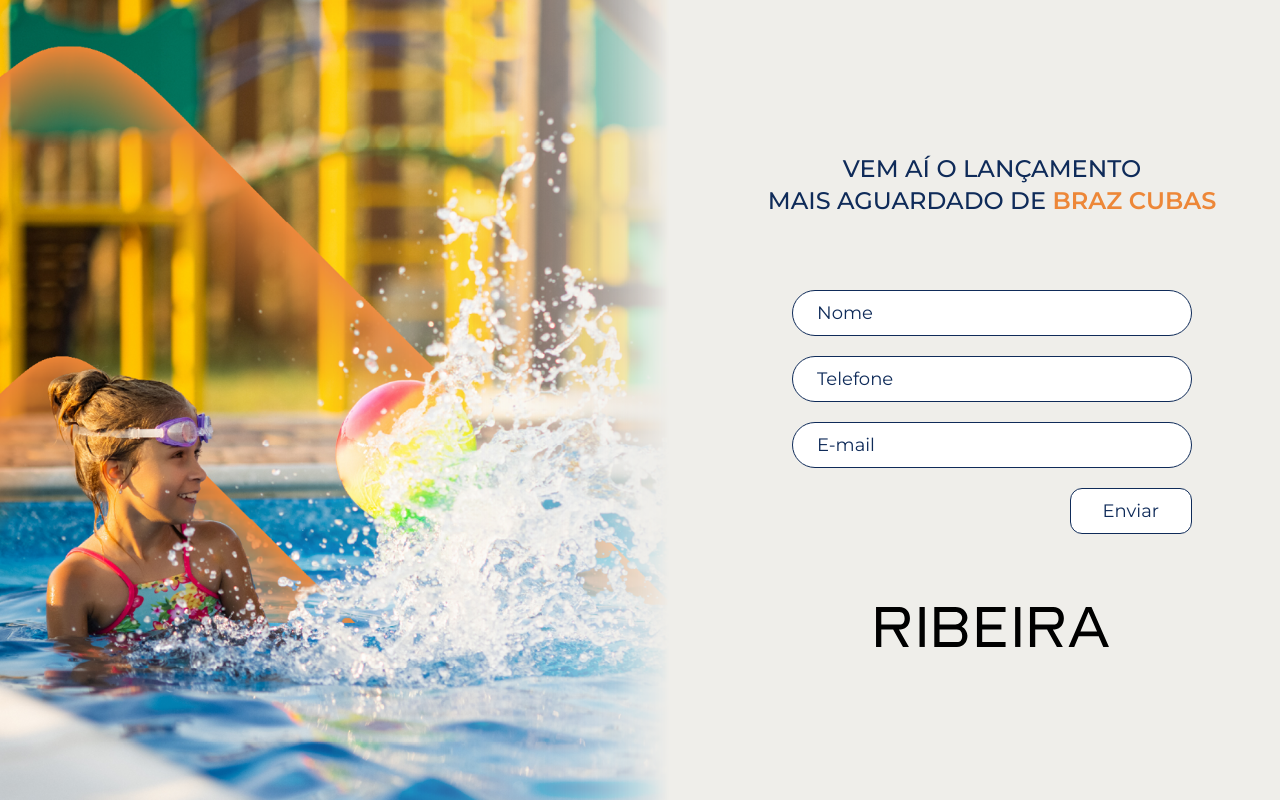
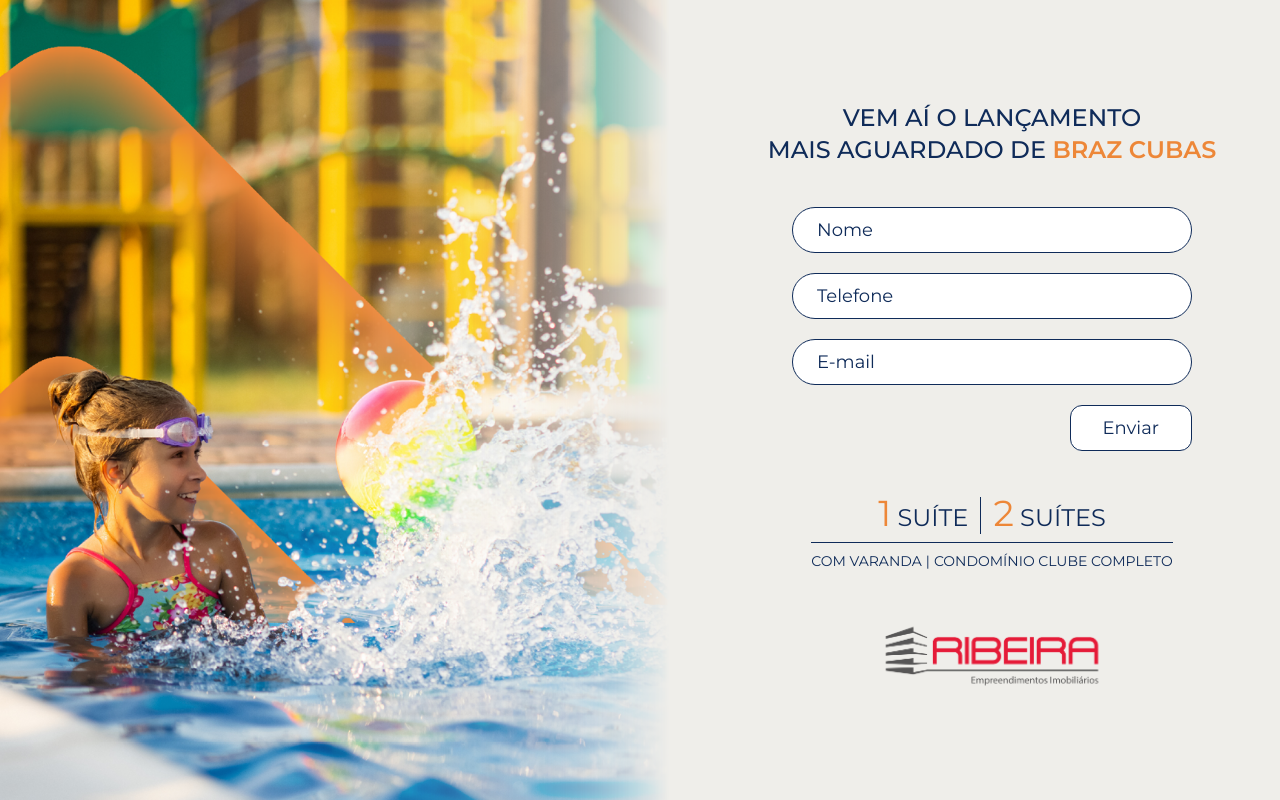
Before and after one commit to pachecomateus/ribeira, a Next.js app: page / in a window 1280 px wide. Built offline with nearby package versions, Linux system fonts and the light colour scheme.

Commit message:
fix: old logo and add product specs

```diff
--- a/src/app/obrigado/page.tsx
+++ b/src/app/obrigado/page.tsx
@@ -6,7 +6,7 @@ export default function Obrigado() {
     <section className="bg-[#efeeea] flex flex-col lg:flex-row items-center justify-center min-h-screen font-[family-name:var(--font-montserrat)]">
       <div className="relative lg:w-[55%] h-[100svh] flex items-center">
         <div className="block lg:hidden absolute inset-0 h-1/2 bg-gradient-to-b from-[#efeeea] via-[#efeeea]/85 to-transparent z-10"></div>
-        <h2 className="text-primary uppercase text-center text-2xl font-medium absolute z-30 w-full top-40 left-1/2 -translate-x-1/2 block lg:hidden">
+        <h2 className="text-primary uppercase text-center text-2xl font-medium absolute z-30 w-full top-32 left-1/2 -translate-x-1/2 block lg:hidden">
           Vem aí o lançamento <br /> mais aguardado de <br className="block md:hidden" /> <span className="text-secondary font-semibold">Braz Cubas</span>
         </h2>
         <Image
@@ -32,8 +32,23 @@ export default function Obrigado() {
           <p className="text-center px-12 text-primary text-xl 2xl:text-2xl">
             Obrigado! <br /> Seus dados foram enviados com sucesso, em breve entraremos em contato.
           </p>
+
+          <div className="flex flex-col items-center uppercase text-primary">
+            <div className="flex items-end text-2xl gap-3">
+              <p><span className="text-secondary text-4xl">1</span> suíte</p>
+              <div className="bg-primary w-px h-[90%]" />
+              <p><span className="text-secondary text-4xl">2</span> suítes</p>
+            </div>
+            <div className="bg-primary w-full h-px my-2" />
+            <div className="flex text-sm gap-1">
+              <p>com varanda</p>
+              |
+              <p>condomínio clube completo</p>
+            </div>
+          </div>
+
           <div className="flex items-center jutify center">
-            <Image src="/logo-ribeira.svg" alt="Ribeira" width={233} height={46} />
+            <Image src="/logo-ribeira-antigo-edit.png" alt="Ribeira" width={233} height={46} />
           </div>
         </div>
       </div>
--- a/src/app/page.tsx
+++ b/src/app/page.tsx
@@ -9,7 +9,7 @@ export default function Home() {
     <section className="bg-[#efeeea] flex flex-col lg:flex-row items-center justify-center min-h-screen font-[family-name:var(--font-montserrat)]">
       <div className="relative lg:w-[55%] h-[100svh] flex items-center">
         <div className="block lg:hidden absolute inset-0 h-1/2 bg-gradient-to-b from-[#efeeea] via-[#efeeea]/85 to-transparent z-10"></div>
-        <h2 className="text-primary uppercase text-center text-2xl font-medium absolute z-30 w-full top-40 left-1/2 -translate-x-1/2 block lg:hidden">
+        <h2 className="text-primary uppercase text-center text-2xl font-medium absolute z-30 w-full top-32 left-1/2 -translate-x-1/2 block lg:hidden">
           Vem aí o lançamento <br /> mais aguardado de <br className="block md:hidden" /> <span className="text-secondary font-semibold">Braz Cubas</span>
         </h2>
         <Image
@@ -28,13 +28,29 @@ export default function Home() {
         </Link>
       </div>
       <div className="lg:w-[45%] lg:h-[100svh] h-[70svh] md:h-[60svh] flex items-center" id="contact">
-        <div className="flex w-full h-full lg:h-4/5 flex-col items-center justify-evenly">
+        <div className="flex w-full h-full lg:h-4/5 flex-col items-center justify-evenly gap-5">
           <h2 className="text-primary uppercase text-center text-2xl font-medium hidden lg:block">
             Vem aí o lançamento <br /> mais aguardado de <br className="block md:hidden" /> <span className="text-secondary font-semibold">Braz Cubas</span>
           </h2>
+
           <Contact />
+
+          <div className="flex flex-col items-center uppercase text-primary">
+            <div className="flex items-end text-2xl gap-3">
+              <p><span className="text-secondary text-4xl">1</span> suíte</p>
+              <div className="bg-primary w-px h-[90%]" />
+              <p><span className="text-secondary text-4xl">2</span> suítes</p>
+            </div>
+            <div className="bg-primary w-full h-px my-2" />
+            <div className="flex text-sm gap-1">
+              <p>com varanda</p>
+              |
+              <p>condomínio clube completo</p>
+            </div>
+          </div>
+
           <div className="flex items-center jutify center">
-            <Image src="/logo-ribeira.svg" alt="Ribeira" width={233} height={46} />
+            <Image src="/logo-ribeira-antigo-edit.png" alt="Ribeira" width={233} height={46} />
           </div>
         </div>
       </div>
```
Also changed, not shown: public/logo-ribeira-antigo-edit.png (added), public/logo-ribeira-antigo.png (added).
